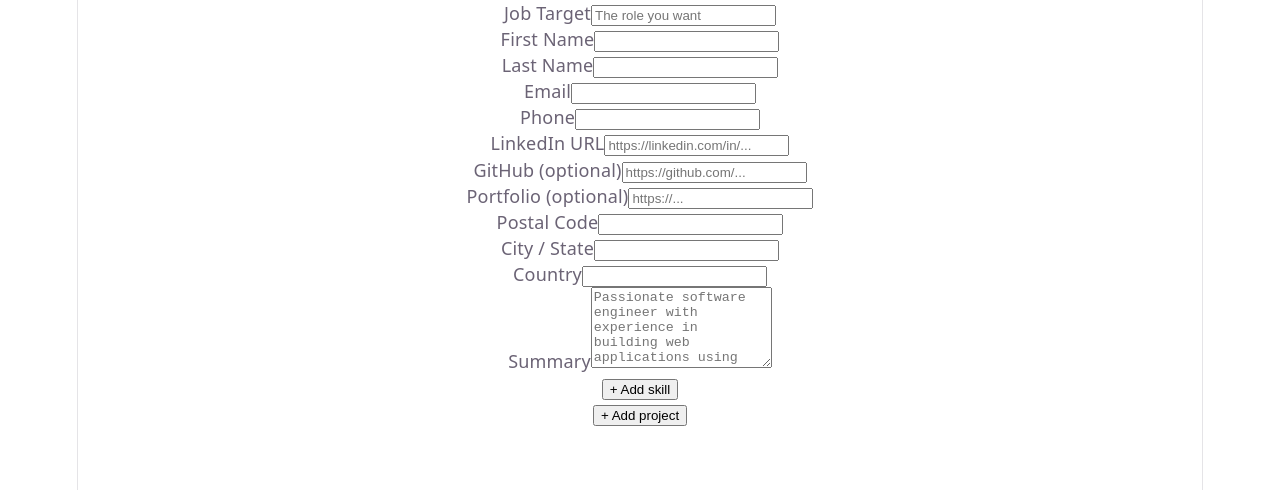
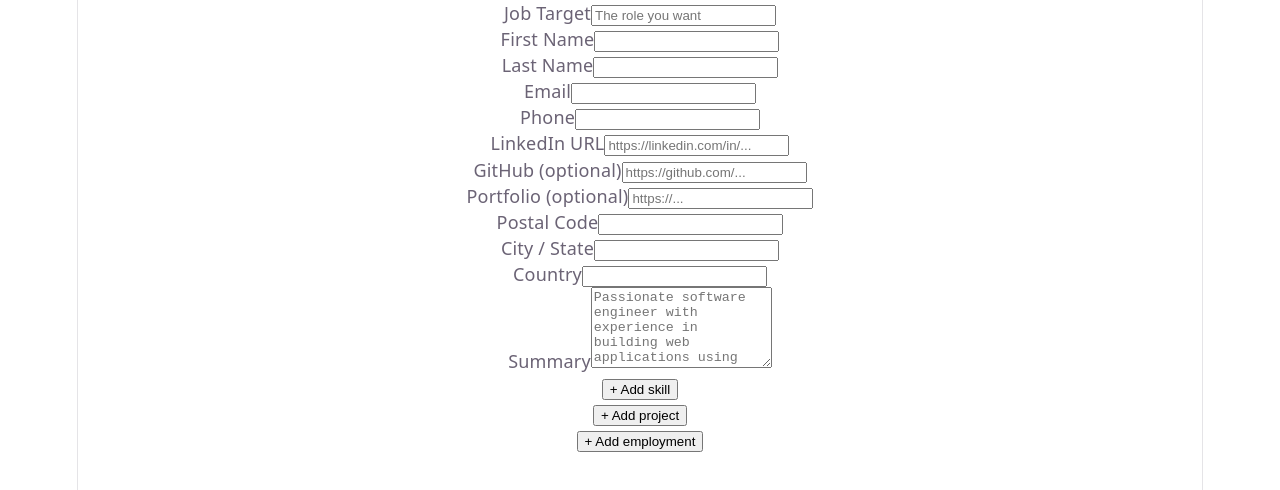
Before and after one commit to krig6/odin-cv-application, a React (Vite) app: page / in a window 1280 px wide. Shown: the top 490 px of the page. Built offline with nearby package versions, Linux system fonts and the light colour scheme.

Commit message:
feat(WorkExperience): add WorkExperience component and include in App layout

```diff
--- a/src/App.jsx
+++ b/src/App.jsx
@@ -2,6 +2,7 @@ import { PersonalDetails } from "./components/PersonalDetails"
 import { Summary } from "./components/Summary"
 import { Skills } from "./components/Skills"
 import { Projects } from "./components/Projects"
+import { WorkExperience } from "./components/WorkExperience"
 
 export const App = () => {
   return (
@@ -12,6 +13,7 @@ export const App = () => {
           <Summary />
           <Skills />
           <Projects />
+          <WorkExperience />
         </div>
         <div className="cv-builder__preview">
         </div>
--- /dev/null
+++ b/src/components/WorkExperience.jsx
@@ -0,0 +1,8 @@
+export const WorkExperience = () => {
+  return (
+    <div className="work-experience">
+      <div className="work-experience__fields"></div>
+      <button className="work-experience__add-btn" type="button">+ Add employment</button>
+    </div>
+  )
+}
```
